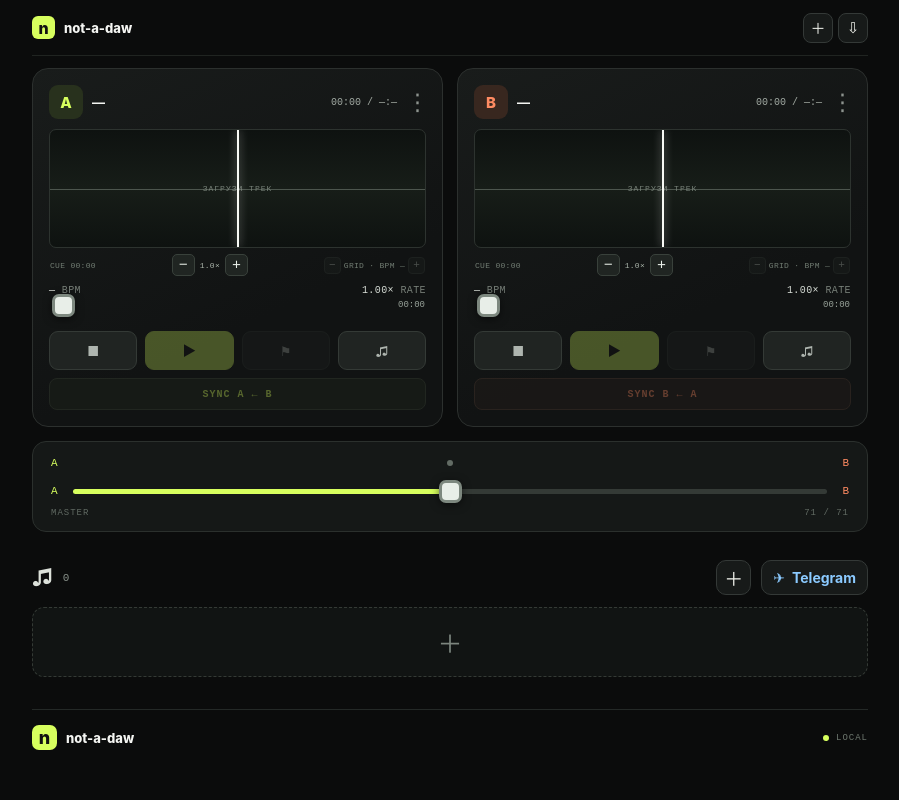
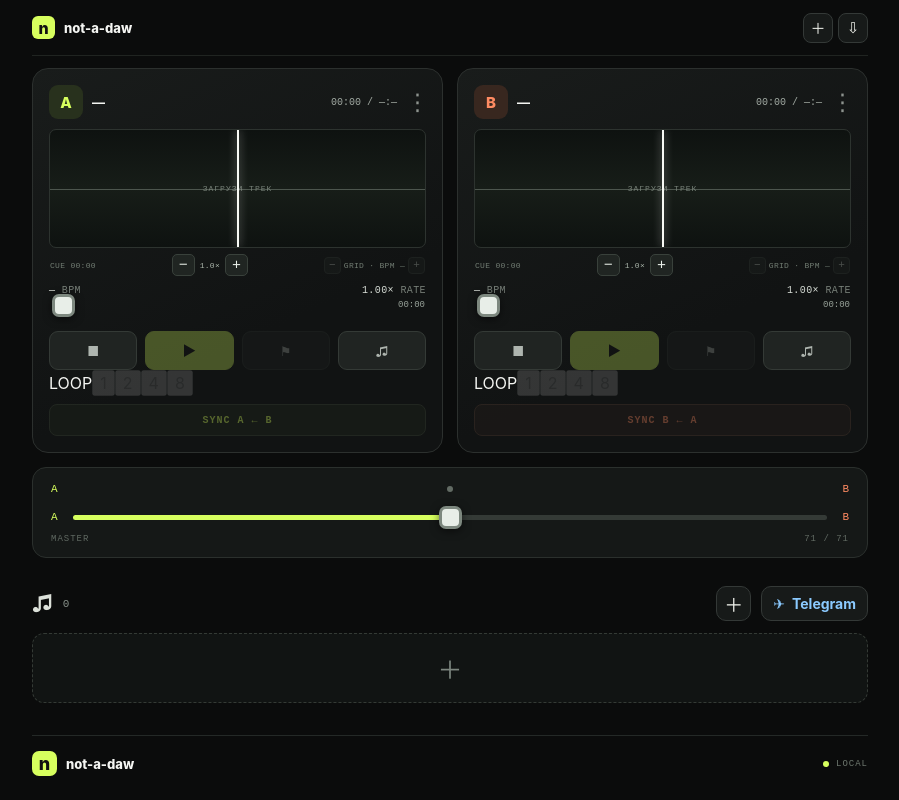
Before and after one commit to Startat6am/not-a-daw, a React (Vite) app: page / in a window 1280 px wide. Shown: the whole page, without its empty margins (190-1089 px from the left). Built offline with nearby package versions, Linux system fonts and the light colour scheme.

Commit message:
Add beat-quantized loop controls to decks

```diff
--- a/src/App.tsx
+++ b/src/App.tsx
@@ -568,6 +568,9 @@ function Deck({ letter, track, tracks, onLoad, onImport, choosing, setChoosing,
   const [zoom, setZoom] = useState(18)
   const [anchorTime, setAnchorTime] = useState(0)
   const [gridNudge, setGridNudge] = useState(0)
+  const [loopBeats, setLoopBeats] = useState<number | null>(null)
+  const [loopStart, setLoopStart] = useState(0)
+  const loopJumpRef = useRef<number | null>(null)
   const [titleOverflows, setTitleOverflows] = useState(false)
   const [titleScrollDistance, setTitleScrollDistance] = useState(0)
   const titleViewportRef = useRef<HTMLDivElement>(null)
@@ -600,7 +603,25 @@ function Deck({ letter, track, tracks, onLoad, onImport, choosing, setChoosing,
     }
     return () => { active = false }
   }, [track?.id, track?.blob])
-  useEffect(() => { setZoom(18); setAnchorTime(0); setGridNudge(0) }, [track?.id])
+  useEffect(() => { setZoom(18); setAnchorTime(0); setGridNudge(0); setLoopBeats(null); setLoopStart(0); loopJumpRef.current = null }, [track?.id])
+  const loopEnd = loopBeats && track?.bpm ? loopStart + loopBeats * (60 / track.bpm) : null
+  useEffect(() => {
+    if (!playing || loopEnd === null || !loopBeats) { loopJumpRef.current = null; return }
+    if (time >= loopEnd - 0.025 && loopJumpRef.current !== loopEnd) {
+      loopJumpRef.current = loopEnd
+      onSeek(loopStart)
+    } else if (time < loopEnd - 0.1) loopJumpRef.current = null
+  }, [playing, time, loopEnd, loopBeats, loopStart, onSeek])
+  function toggleLoop(beats: number) {
+    if (loopBeats === beats) { setLoopBeats(null); loopJumpRef.current = null; return }
+    const period = track?.bpm ? 60 / track.bpm : 0
+    if (!period) return
+    const offset = track?.beatOffset ?? 0
+    const beatIndex = Math.max(0, Math.round((time - offset) / period))
+    setLoopStart(Math.max(0, offset + beatIndex * period))
+    setLoopBeats(beats)
+    loopJumpRef.current = null
+  }
   const beatPeriod = track?.beatPeriod ?? (track?.bpm ? 60 / track.bpm : undefined)
   const beatCount = beatPeriod && duration > 0 ? Math.floor(duration / beatPeriod) : 0
   const gridStride = Math.max(1, Math.ceil(beatCount / 1600))
@@ -661,6 +682,11 @@ function Deck({ letter, track, tracks, onLoad, onImport, choosing, setChoosing,
     <div className="waveform-caption"><span>CUE {formatDuration(anchorTime)}</span><div className="waveform-zoom"><button type="button" aria-label="Уменьшить масштаб волны" disabled={zoom <= 6} onClick={() => setZoom((value) => Math.max(6, value / 1.5))}>−</button><span>{(zoom / 18).toFixed(1)}×</span><button type="button" aria-label="Увеличить масштаб волны" disabled={zoom >= 72} onClick={() => setZoom((value) => Math.min(72, value * 1.5))}>+</button></div><div className="grid-adjust"><button type="button" aria-label="Сдвинуть сетку битов назад на 10 миллисекунд" title="Сетка −10 мс" disabled={!track?.bpm} onClick={() => { onGridNudge(-0.01); setGridNudge(0) }}>−</button><span title="Поправка сетки сохраняется в треке">GRID{track?.bpm ? ` · ${track.bpm}` : " · BPM —"}</span><button type="button" aria-label="Сдвинуть сетку битов вперёд на 10 миллисекунд" title="Сетка +10 мс" disabled={!track?.bpm} onClick={() => { onGridNudge(0.01); setGridNudge(0) }}>+</button></div></div>
     <div className="deck-meta"><span><b>{track?.bpm ?? '—'}</b> BPM</span><span><b>{syncRate.toFixed(2)}×</b> RATE</span></div>
     <div className="waveform-seek"><input aria-label={`Точная позиция трека ${letter}`} type="range" min={0} max={Math.max(duration || track?.duration || 0, 0.01)} step="0.01" value={Math.min(time, duration || track?.duration || time)} onChange={(event) => onSeek(Number(event.target.value))} disabled={!track} /><span>{formatDuration(time)}</span></div><div className="transport"><button aria-label={`Стоп: вернуться к якорю деки ${letter}`} title="Стоп · к якорю" onClick={() => onStop(anchorTime)}>■</button><button className="play-button" aria-label={playing ? `Пауза деки ${letter}` : `Воспроизвести деку ${letter}`} title={playing ? "Пауза" : "Воспроизвести"} onClick={onPlay} disabled={!track}>{playing ? "Ⅱ" : "▶"}</button><button aria-label={`Установить якорь деки ${letter} в текущей позиции`} title="Поставить якорь здесь" onClick={() => setAnchorTime(time)} disabled={!track}>⚑</button><button aria-label={`Выбрать трек для деки ${letter}`} onClick={() => tracks.length ? setChoosing(!choosing) : onImport()}>♫</button></div>
+    <div className="loop-controls" aria-label={`Цикл деки ${letter}`}>
+      <span>LOOP</span>
+      {[1, 2, 4, 8].map((beats) => <button key={beats} className={loopBeats === beats ? 'active' : ''} aria-pressed={loopBeats === beats} title={`Цикл на ${beats} дол`} onClick={() => toggleLoop(beats)} disabled={!track?.bpm}>{beats}</button>)}
+      {loopBeats !== null && <button className="loop-exit" onClick={() => { setLoopBeats(null); loopJumpRef.current = null }} title="Выключить цикл">×</button>}
+    </div>
     <button className="sync-button" onClick={onSync} disabled={!track}>{`SYNC ${letter} ← ${letter === 'A' ? 'B' : 'A'}`}</button>
     {choosing && <div className="deck-picker">{tracks.map((item) => <button key={item.id} onClick={() => onLoad(item.id)}>{item.name}</button>)}</div>}
   </article>
```
